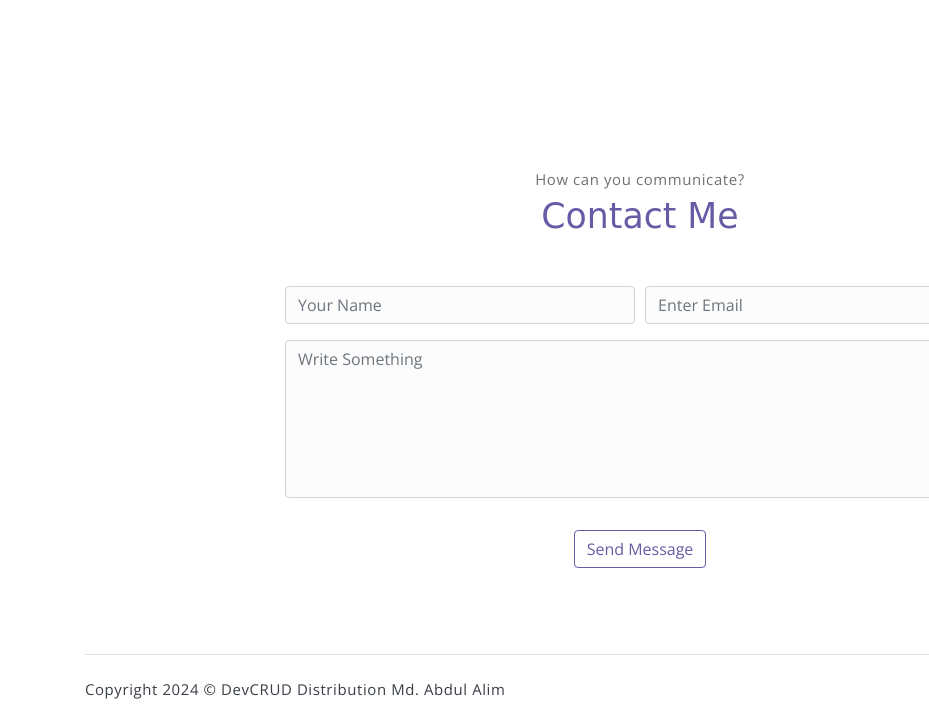
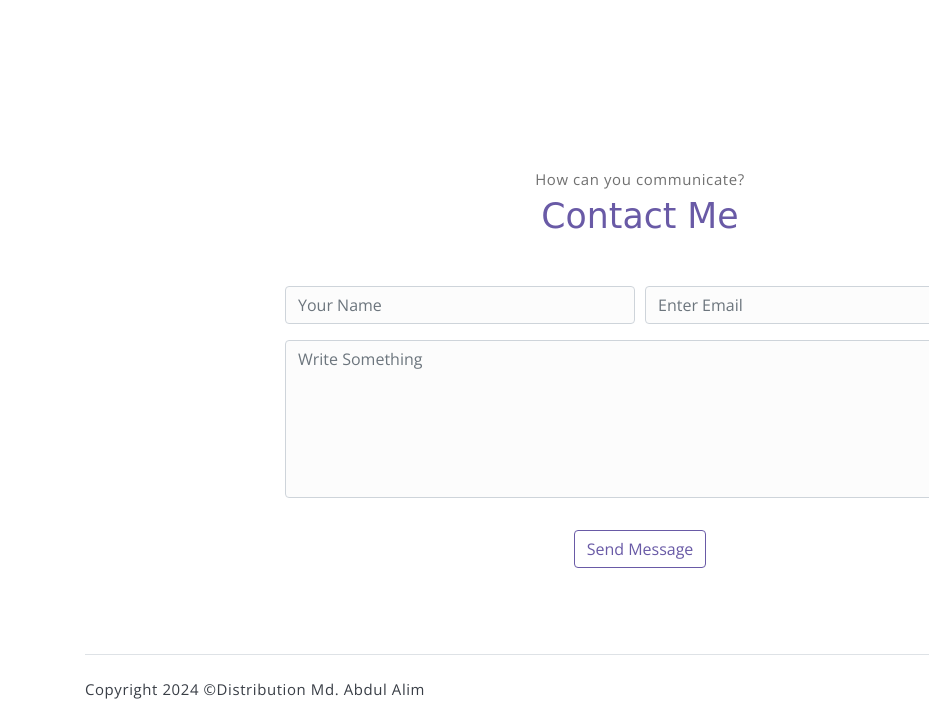
Before and after one commit to Github-Sabbir/Fontend-Design-Protfoliyo_meyawo, a plain HTML site: page index.html in a window 1280 px wide. Shown: the part 4744-5468 px from the top of the page, 0-929 px from the left. Drawn offline with nearby package versions, Linux system fonts and the light colour scheme; a web font is replaced by a local one.

Commit message:
Update index.html

```diff
--- a/index.html
+++ b/index.html
@@ -423,8 +423,7 @@
     <div class="container">
         <footer class="footer">
             <p class="mb-0">Copyright
-                <script>document.write(new Date().getFullYear())</script> &copy; <a
-                    href="#">DevCRUD</a> Distribution <a
+                <script>document.write(new Date().getFullYear())</script> &copy;Distribution <a
                     href="#">Md. Abdul Alim</a>
             </p>
             <div class="social-links text-right m-auto ml-sm-auto">
```
